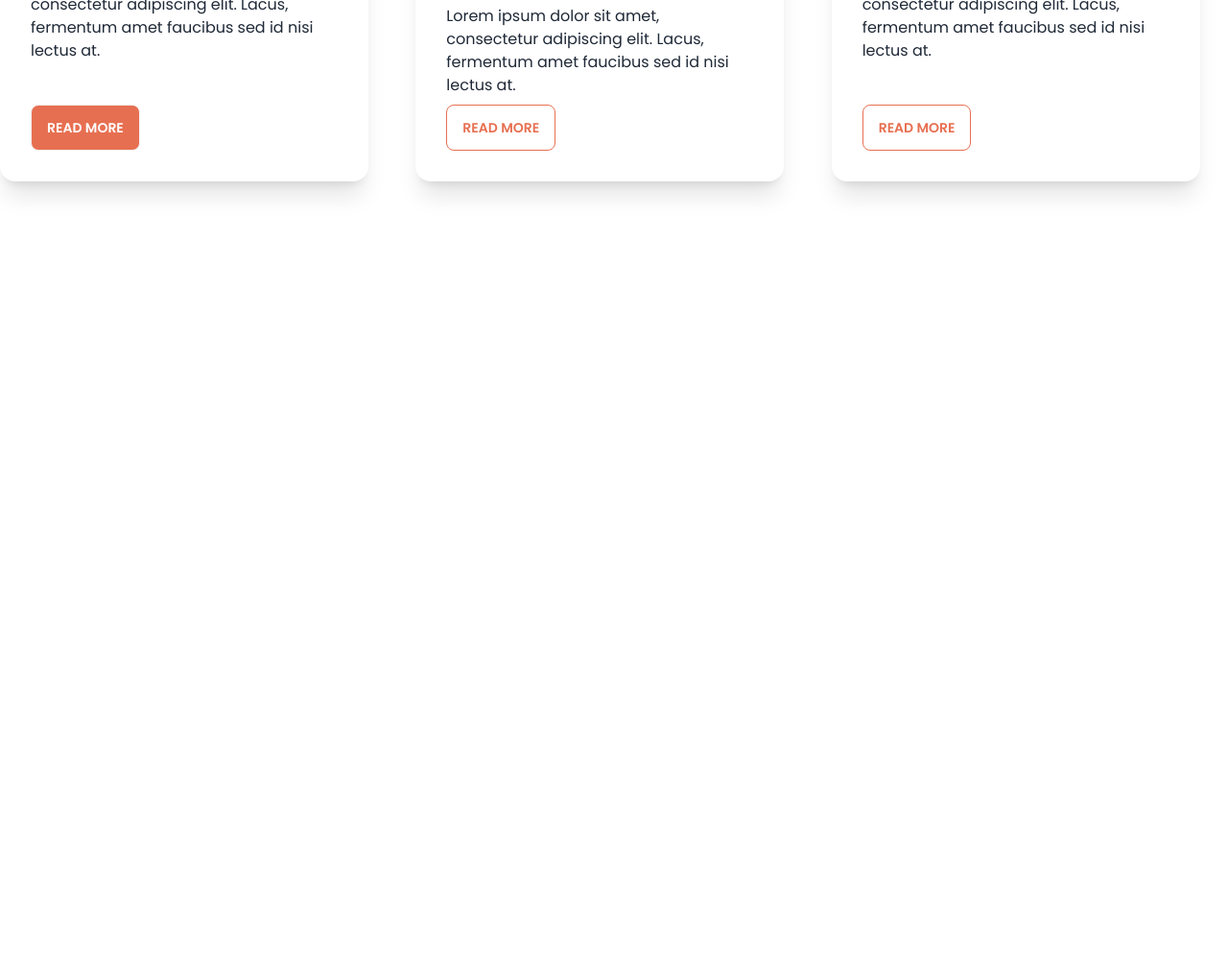
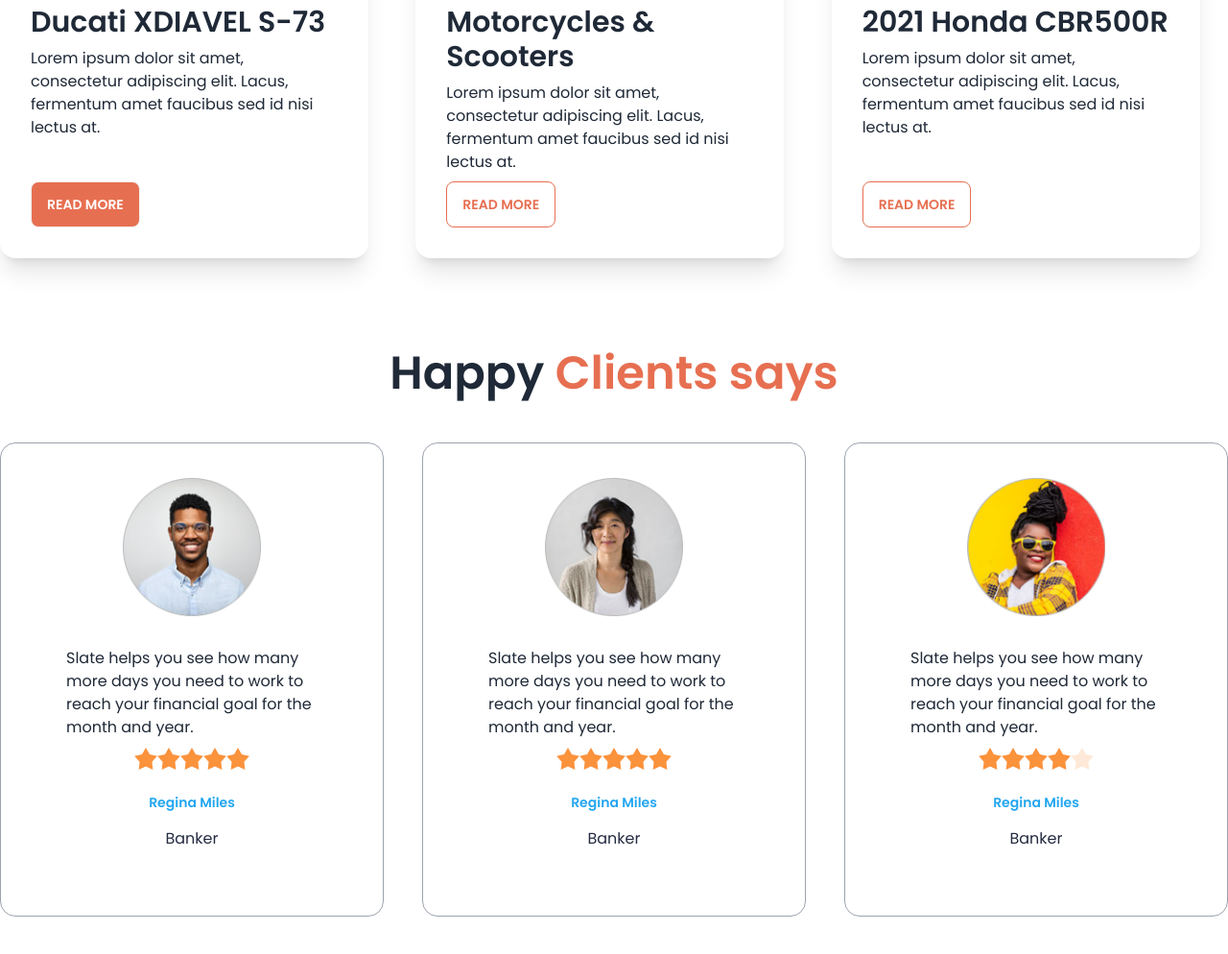
Before and after one commit to shamim-1995/biker-zone-with-daisyui-portfolio, a plain HTML site: page index.html in a window 1280 px wide. Shown: the part 1696-2690 px from the top of the page at 96% size. Before the commit the page ends 1981 px from the top, so only its background shows below. Drawn offline with nearby package versions, Linux system fonts and the light colour scheme.

Commit message:
added happy clients section with review features

```diff
--- a/index.html
+++ b/index.html
@@ -162,17 +162,17 @@
     <main class="md:container md:mx-auto">
         <!-- featured bike -->
         <section class="my-24 justify-between">
-            <h3 class="text-5xl font-semibold text-center mb-12">Featured Bikes In This Year</h3>
-            <p class="text-center text-[#E76F51] font-normal pb-6">Best bike collection</p>
+            <div class=" space-y-4 mb-20"><h3 class="text-5xl font-semibold text-center mb-12">Featured Bikes In This Year</h3>
+                <p class="text-center text-[#E76F51] font-normal pb-6">Best bike collection</p></div>
             <div class="grid gap-4 grid-cols-1 md:grid-cols-2 lg:grid-cols-3">
                 <div class="pt-9 pl-20">
-                    <img src="images/others/feature-bike.png" alt="">
+                    <img class="w-72" src="images/others/feature-bike.png" alt="">
                 </div>
                 <div class="pt-9 pl-20">
-                    <img src="images/others/feature-bike.png" alt="">
+                    <img class="w-72" src="images/others/feature-bike.png" alt="">
                 </div>
                 <div class="pt-9 pl-20">
-                    <img src="images/others/feature-bike.png" alt="">
+                    <img class="w-72" src="images/others/feature-bike.png" alt="">
                 </div>
 
             </div>
@@ -223,7 +223,78 @@
             </div>
 
         </section>
+        <!-- happy clients section -->
+        <section class="my-24">
+            <h3 class="text-5xl mb-12 font-semibold text-center">Happy <span class="text-bike-primary">Clients says</span></h3>
+            <div class="grid gap-10 grid-cols-1 md:grid-cols-2 lg:grid-cols-3">
+                <!-- first review -->
+                <div class="card   bg-base-100 p-9 border border-gray-400">
+                    <figure><img class="w-36" src="/images/others/user-1.png" alt="Shoes" /></figure>
+                    <div class="card-body">
+                        <p>Slate helps you see how
+                            many more days you need
+                            to work to reach your financial
+                            goal for the month and year.</p>
+                        <div class="rating justify-center">
+                            <input type="radio" name="rating-2" class="mask mask-star-2 bg-orange-400" />
+                            <input type="radio" name="rating-2" class="mask mask-star-2 bg-orange-400" />
+                            <input type="radio" name="rating-2" class="mask mask-star-2 bg-orange-400" />
+                            <input type="radio" name="rating-2" class="mask mask-star-2 bg-orange-400" checked />
+                            <input type="radio" name="rating-2" class="mask mask-star-2 bg-orange-400" />
+                        </div>
+                        <div class="text-center  space-y-4 mt-4">
+                            <h4 class="text-sm font-semibold text-[#23A6F0]">Regina Miles</h4>
+                            <p class="text-[#252B42]">Banker</p>
+                        </div>
+                    </div>
+                </div>
+                <!-- second review -->
+                <div class="card   bg-base-100 p-9 border border-gray-400">
+                    <figure><img class="w-36" src="/images/others/user-2.png" alt="Shoes" /></figure>
+                    <div class="card-body">
+                        <p>Slate helps you see how
+                            many more days you need
+                            to work to reach your financial
+                            goal for the month and year.</p>
+                        <div class="rating justify-center">
+                            <input type="radio" name="rating-2" class="mask mask-star-2 bg-orange-400" />
+                            <input type="radio" name="rating-2" class="mask mask-star-2 bg-orange-400" />
+                            <input type="radio" name="rating-2" class="mask mask-star-2 bg-orange-400" />
+                            <input type="radio" name="rating-2" class="mask mask-star-2 bg-orange-400" checked />
+                            <input type="radio" name="rating-2" class="mask mask-star-2 bg-orange-400" />
+                        </div>
+                        <div class="text-center  space-y-4 mt-4">
+                            <h4 class="text-sm font-semibold text-[#23A6F0]">Regina Miles</h4>
+                            <p class="text-[#252B42]">Banker</p>
+                        </div>
+                    </div>
+                </div>
+                <!-- third review -->
+                <div class="card   bg-base-100 p-9 border border-gray-400">
+                    <figure><img class="w-36" src="/images/others/user-3.png" alt="Shoes" /></figure>
+                    <div class="card-body">
+                        <p>Slate helps you see how
+                            many more days you need
+                            to work to reach your financial
+                            goal for the month and year.</p>
+                        <div class="rating justify-center">
+                            <input type="radio" name="rating-2" class="mask mask-star-2 bg-orange-400" />
+                            <input type="radio" name="rating-2" class="mask mask-star-2 bg-orange-400" />
+                            <input type="radio" name="rating-2" class="mask mask-star-2 bg-orange-400" />
+                            <input type="radio" name="rating-2" class="mask mask-star-2 bg-orange-400" checked />
+                            <input type="radio" name="rating-2" class="mask mask-star-2 bg-orange-400" />
+                        </div>
+                        <div class="text-center  space-y-4 mt-4">
+                            <h4 class="text-sm font-semibold text-[#23A6F0]">Regina Miles</h4>
+                            <p class="text-[#252B42]">Banker</p>
+                        </div>
+                    </div>
+                </div>
+                </div>
 
+
+
+        </section>
 
     </main>
     <footer>
```
